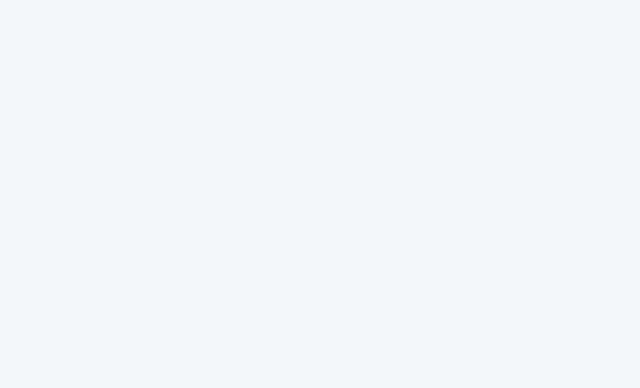
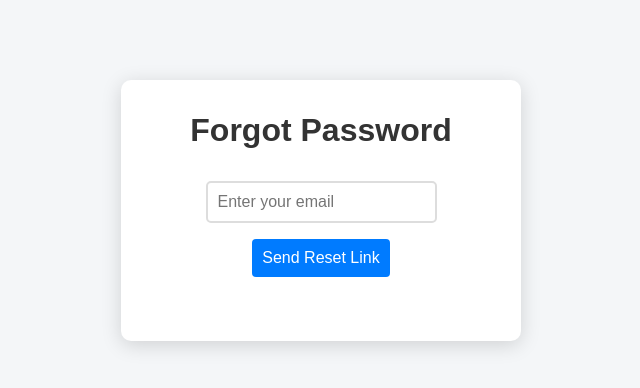
Before and after one commit to aryanbains/EasyRooms, a React (Create React App) app: page /forgot-password in a window 1280 px wide. Before the commit this address had no page. Shown: the top 388 px of the page, without its empty margins (319-959 px from the left). Built offline with nearby package versions, Linux system fonts and the light colour scheme.

Commit message:
Added Forgot Password and Login Page Integration

```diff
--- a/src/App.js
+++ b/src/App.js
@@ -6,6 +6,8 @@ import Rooms from './pages/Rooms.jsx';
 import ChatRoom from './pages/ChatRoom.jsx';
 import HomePage from './pages/HomePage'; // Import HomePage
 import Admin from './pages/Admin.jsx';
+import ForgotPassword from './pages/ForgotPassword';
+
 
 
 function App() {
@@ -19,6 +21,8 @@ function App() {
         <Route path="/rooms" element={<Rooms />} />
         <Route path="/admin" element={<Admin />} />
         <Route path="/room/:roomId" element={<ChatRoom />} />
+        <Route path="/forgot-password" element={<ForgotPassword />} />
+
       </Routes>
     </Router>
   );
--- /dev/null
+++ b/src/pages/ForgotPassword.css
@@ -0,0 +1,50 @@
+.forgot-password-container {
+    max-width: 400px; /* Set a max width */
+    margin: 5rem auto; /* Center the container */
+    padding: 2rem;
+    background: white; /* White background */
+    border-radius: 10px; /* Rounded corners */
+    box-shadow: 0 4px 20px rgba(0, 0, 0, 0.15); /* Soft shadow */
+  }
+
+  h2 {
+    text-align: center; /* Center the heading */
+    margin-bottom: 2rem; /* Space below the heading */
+  }
+
+  form {
+    display: flex;
+    flex-direction: column; /* Stack elements vertically */
+  }
+
+  input {
+    padding: 10px;
+    margin-bottom: 1rem; /* Space between input and button */
+    border: 2px solid #ddd; /* Light border around input */
+    border-radius: 5px; /* Rounded corners */
+    font-size: 1rem; /* Font size */
+  }
+
+  button {
+    padding: 10px;
+    background-color: #ff6347; /* Primary button color */
+    color: white; /* Text color */
+    border: none; /* No border */
+    border-radius: 5px; /* Rounded corners */
+    cursor: pointer; /* Pointer cursor */
+    transition: background-color 0.3s; /* Smooth transition */
+  }
+
+  button:hover {
+    background-color: #e5533d; /* Darker shade on hover */
+  }
+
+  .success-message {
+    color: green; /* Success message color */
+    text-align: center; /* Center the message */
+  }
+
+  .error-message {
+    color: red; /* Error message color */
+    text-align: center; /* Center the message */
+  }
--- /dev/null
+++ b/src/pages/ForgotPassword.jsx
@@ -0,0 +1,43 @@
+import React, { useState } from 'react';
+import { getAuth, sendPasswordResetEmail } from 'firebase/auth';
+import './ForgotPassword.css'; // Optional: Create a CSS file for styling
+
+const ForgotPassword = () => {
+  const [email, setEmail] = useState('');
+  const [message, setMessage] = useState('');
+  const [error, setError] = useState('');
+
+  const handleSubmit = async (e) => {
+    e.preventDefault();
+    const auth = getAuth();
+    try {
+      await sendPasswordResetEmail(auth, email);
+      setMessage('Password reset email sent! Check your inbox.');
+      setError('');
+      setEmail(''); // Clear the input field
+    } catch (err) {
+      setError('Error sending password reset email. Please try again.');
+      setMessage('');
+    }
+  };
+
+  return (
+    <div className="forgot-password-container">
+      <h2>Forgot Password</h2>
+      <form onSubmit={handleSubmit}>
+        <input
+          type="email"
+          placeholder="Enter your email"
+          value={email}
+          onChange={(e) => setEmail(e.target.value)}
+          required
+        />
+        <button type="submit">Send Reset Link</button>
+      </form>
+      {message && <p className="success-message">{message}</p>}
+      {error && <p className="error-message">{error}</p>}
+    </div>
+  );
+};
+
+export default ForgotPassword;
--- a/src/pages/LoginPage/Login.jsx
+++ b/src/pages/LoginPage/Login.jsx
@@ -44,6 +44,9 @@ const Login = () => {
       <p>
         Don’t have an account? <a href="/signup">Sign up</a>
       </p>
+      <p>
+        <a href="/forgot-password">Forgot Password</a>
+      </p>
     </div>
   );
 };
```
